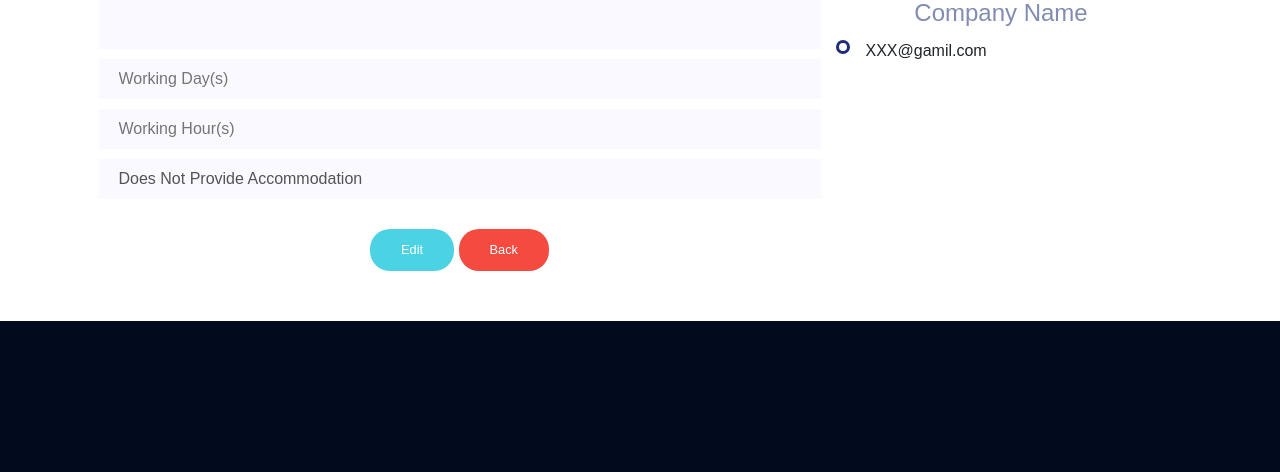
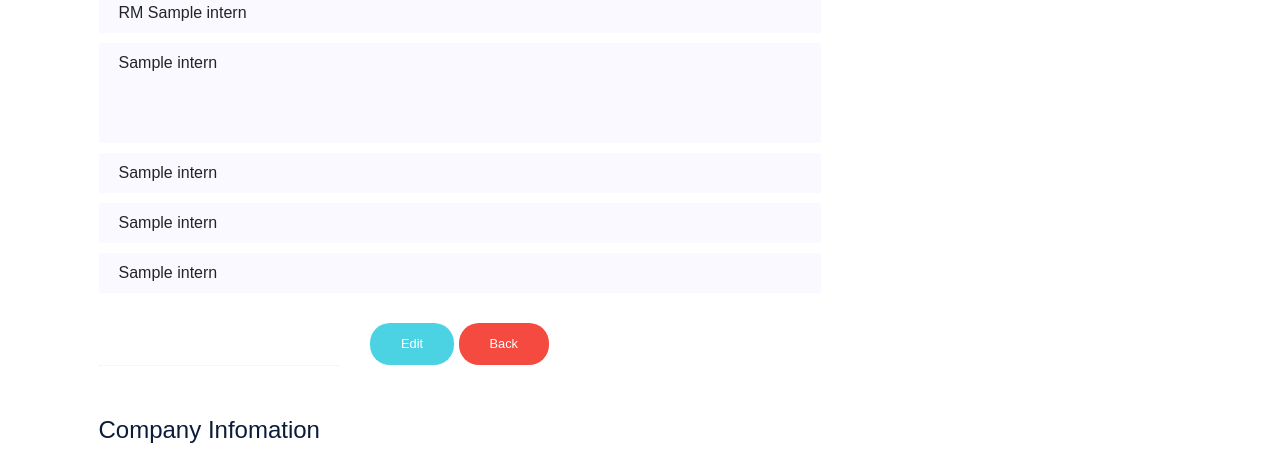
Before and after one commit to EstherWT/internship, a Flask app: template templates/viewIntern.html in a window 1280 px wide. Shown: the part 1061-1533 px from the top of the page. Run offline with Flask 3, Linux system fonts and the light colour scheme; the template is opened without the code that fills it: most values are stand-ins (such as "Sample title", 1, 10 or a date in 2020); some libraries are stand-ins or nearby versions; some web fonts are replaced.

Commit message:
Update viewIntern.html

```diff
--- a/templates/viewIntern.html
+++ b/templates/viewIntern.html
@@ -106,32 +106,33 @@
 
                         <form action="#" id="viewIntern">
 
-                            <div class="mt-10">
-                                     <span class="single-input">{{ intern[1] }}</span>
+                            {{intern}}
+
+                            <div class="mt-10"> <!--Title-->
+                                <span class="single-input">{{ intern[1] }}</span>
                             </div>
 
-                            <div class="mt-10">
-                               <span class="single-input">{{ intern[2] }}</span>
+                            <div class="mt-10"> <!--Description-->
+                                <span class="single-textarea">{{ intern[2] }}</span>
+
+                            <div class="mt-10"> <!--Salary-->
+                                <span class="single-input">RM {{ intern[2] }}</span>
                             </div>
 
-                            <div class="mt-10">
-                               <span class="single-input">{{ intern[3] }}</span>
+                            <div class="mt-10"> <!--Location-->
+                                <span class="single-textarea">{{ intern[2] }}</span>
                             </div>
 
-                            <div class="mt-10">
-                                <textarea class="single-textarea" name="job_location" placeholder="Location" required value=""></textarea>
+                            <div class="mt-10"> <!--Working Day-->
+                                <span class="single-input">{{ intern[1] }}</span>
                             </div>
 
-                            <div class="mt-10">
-                                <input type="text" name="workingDay" placeholder="Working Day(s)" required class="single-input" value="">
+                            <div class="mt-10"> <!--Working Hour-->
+                                <span class="single-input">{{ intern[1] }}</span>
                             </div>
 
-                            <div class="mt-10">
-                                <input type="text" name="workingHour" placeholder="Working Hour(s)" required class="single-input" value="">
-                            </div>
-
-                            <div class="mt-10">
-                                <input type="text" name="accommodation" placeholder="accommodation" required class="single-input" value="Does Not Provide Accommodation">
+                            <div class="mt-10"> <!--Accommodation-->
+                                <span class="single-input">{{ intern[1] }}</span>
                             </div>
 
                         </form>
```
